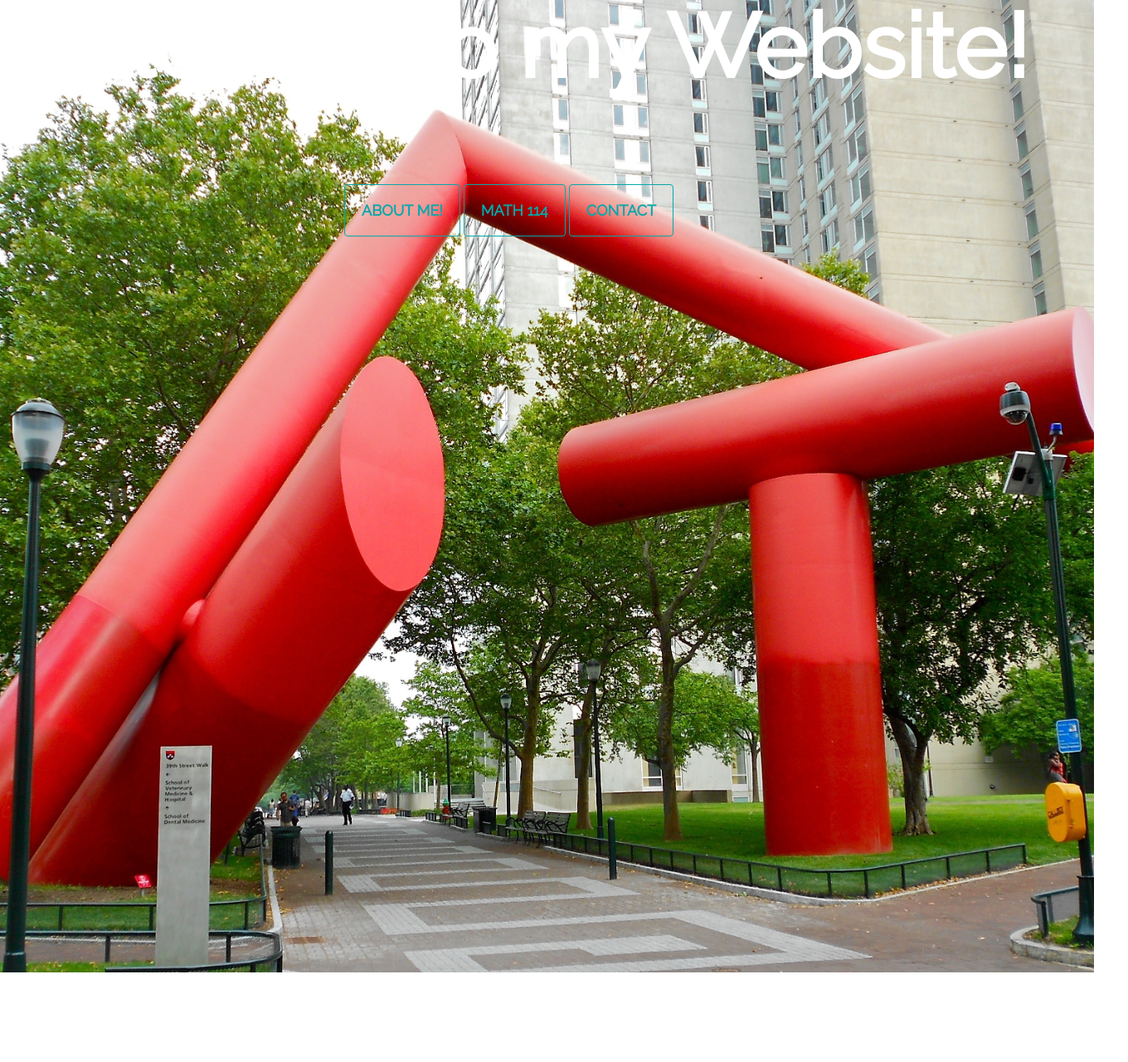
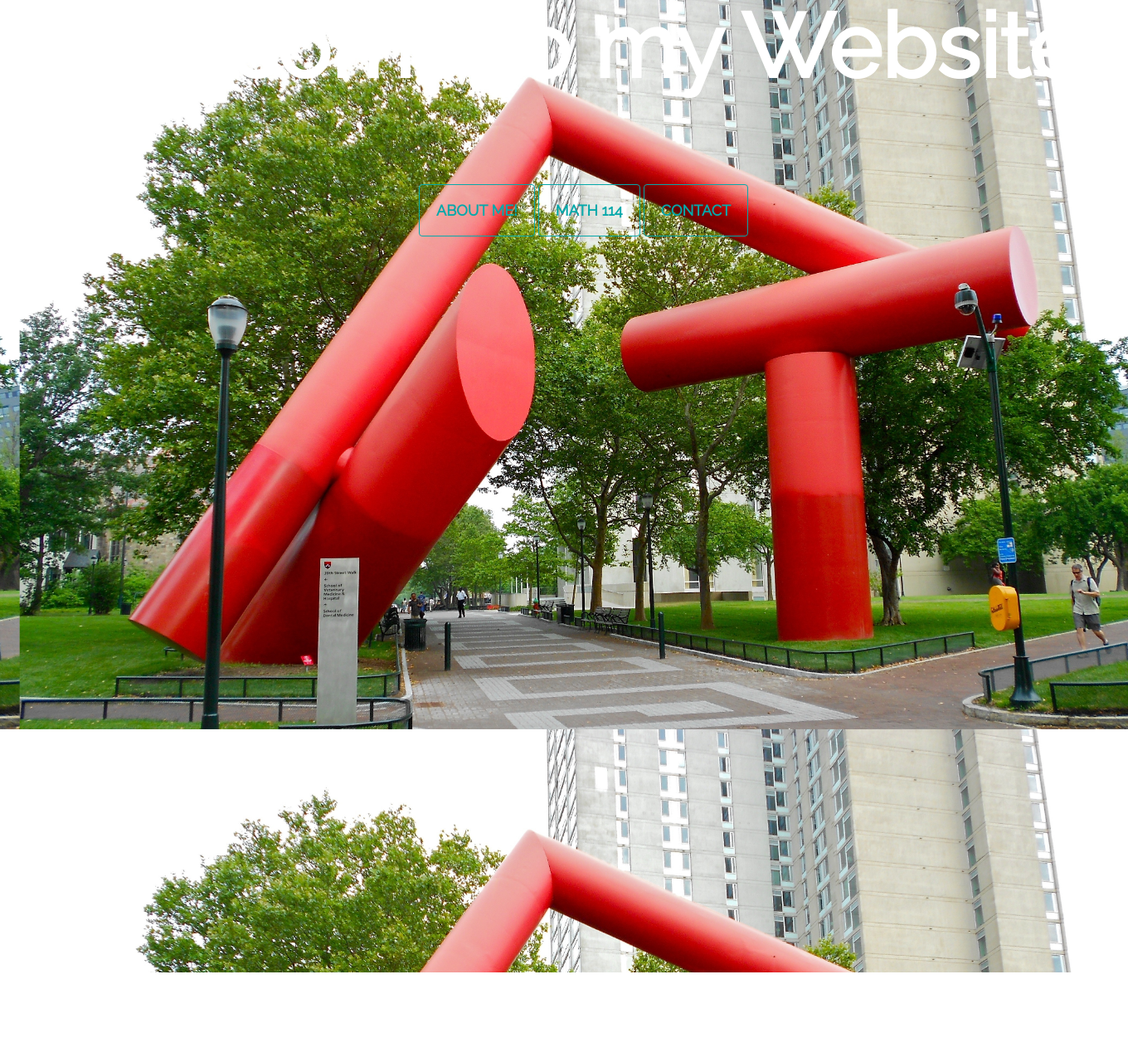
Before and after one commit to YilunL/YilunL.github.io, a PHP site: page / in a window 1360 px wide; the page is wider, and only the part inside the window is pictured. Shown: that part at 83% size. Run offline with PHP 8.4, Linux system fonts and the light colour scheme.

Commit message:
main page

```diff
--- a/style.css
+++ b/style.css
@@ -1,9 +1,11 @@
 #entry_page_main {
     background: url("tampons_penn.jpg") no-repeat center center;
+    background-attachment: fixed;
+    background-position: center;
     background-size: cover;
     font-family: 'Raleway', sans-serif;
     height: 1200px;
-    left: -100px;
+    left: -10px;
     position: relative;
     top: -100px;
     text-align: center;
```
